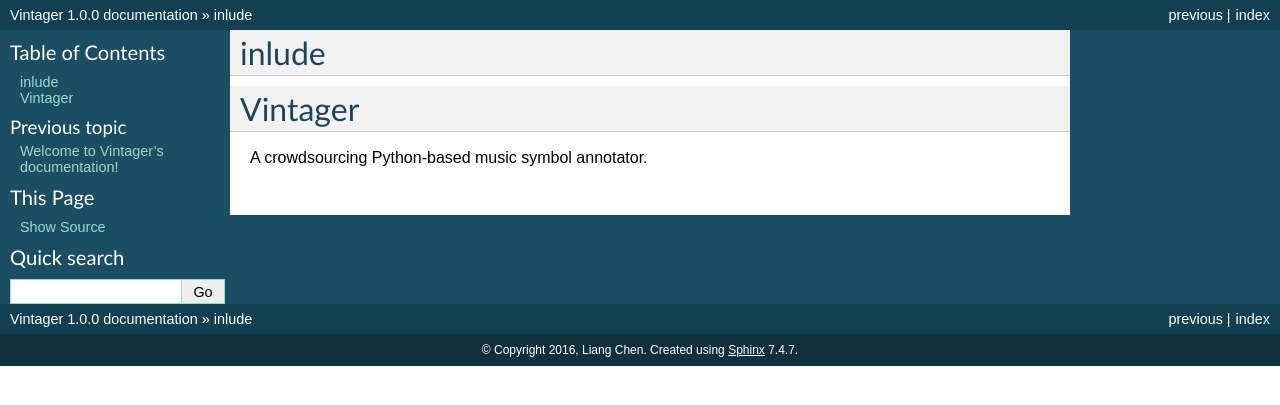
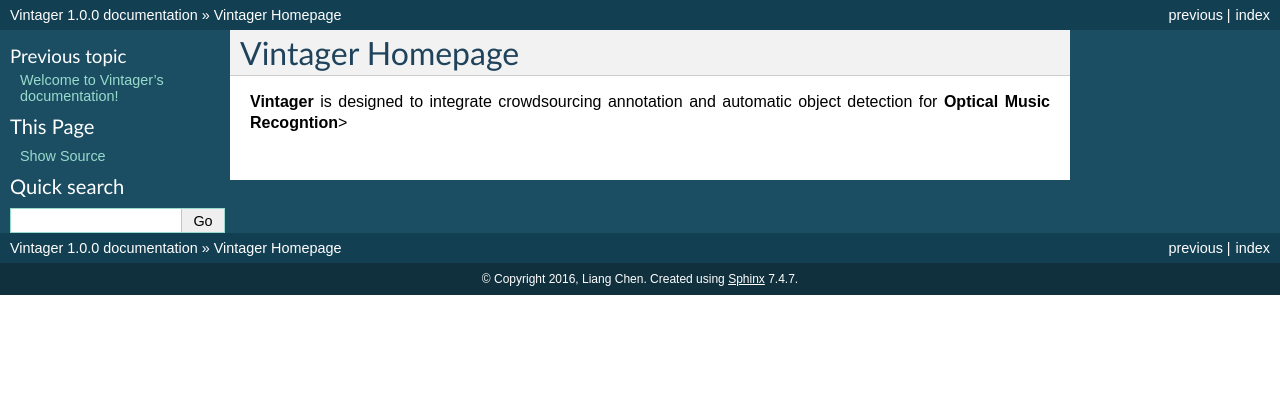
Before and after one commit to liang-chen/Vintager, a Sphinx documentation site: the page built from docs/includeme.rst, in a window 1280 px wide. Shown: the top 405 px of the page. Built offline with Sphinx 7.4.7, drawn with Linux system fonts in a browser that asks for light colours.

Commit message:
add readme and change .rst

```diff
--- a/README.rst
+++ b/README.rst
@@ -1,3 +1,3 @@
-Vintager
-========
-A crowdsourcing Python-based music symbol annotator.
+Vintager Homepage
+=================
+**Vintager** is designed to integrate crowdsourcing annotation and automatic object detection for **Optical Music Recogntion**>
--- a/docs/includeme.rst
+++ b/docs/includeme.rst
@@ -1,4 +1,2 @@
-inlude
-======
 
 .. include:: ../README.rst
```
